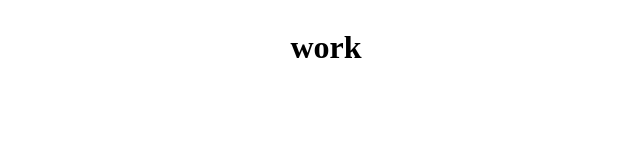
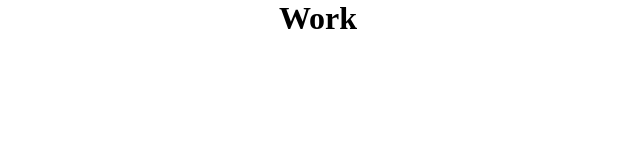
Before and after one commit to keirruttley/Gallery, a plain HTML site: page index.html in a window 1280 px wide. Shown: the whole page, without its empty margins (322-962 px from the left). Drawn offline with Linux system fonts and the light colour scheme.

Commit message:
heading and comments

```diff
--- a/index.html
+++ b/index.html
@@ -9,7 +9,7 @@
 <body>
     <div id="title">
         <h1>
-            work
+            Work
         </h1>
     </div>
 </body>
--- a/stylesheet.css
+++ b/stylesheet.css
@@ -1,3 +1,9 @@
+/* styles for all websites */
+* {
+    padding: 0%;
+    margin: 0;
+}
+
 #title {
     /* width fulscreen */
     width: 100vw;
```
